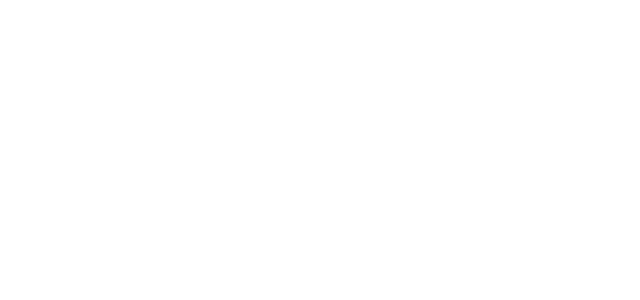
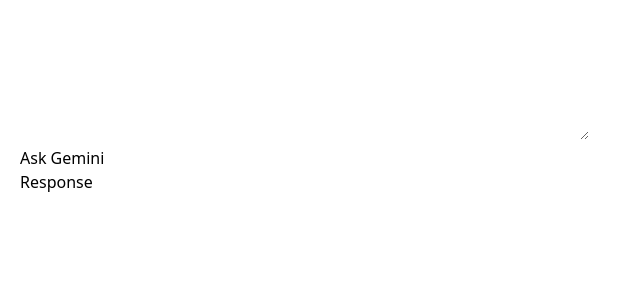
Before and after one commit to NaveenHiranya/VnixEnv, a Next.js app: page / in a window 1280 px wide. Shown: the top 300 px of the page, without its empty margins (0-640 px from the left). Built offline with nearby package versions, Linux system fonts and the light colour scheme.

Commit message:
feat: add Gemini API

```diff
--- /dev/null
+++ b/app/api/chat/route.ts
@@ -0,0 +1,27 @@
+import { GoogleGenAI } from "@google/genai";
+
+const ai = new GoogleGenAI({
+  apiKey: process.env.GEMINI_API_KEY!,
+});
+
+export async function POST(req: Request) {
+  try {
+    const { prompt } = await req.json();
+
+    const response = await ai.models.generateContent({
+      model: "gemini-2.5-flash",
+      contents: prompt,
+    });
+
+    return Response.json({
+      text: response.text,
+    });
+  } catch (error) {
+    console.error(error);
+
+    return Response.json(
+      { error: "Something went wrong" },
+      { status: 500 }
+    );
+  }
+}
--- a/app/page.tsx
+++ b/app/page.tsx
@@ -1,7 +1,43 @@
-import Image from "next/image";
+"use client";
+
+import { useState } from "react";
 
 export default function Home() {
+  const [prompt, setPrompt] = useState("");
+  const [answer, setAnswer] = useState("");
+
+  const askGemini = async () => {
+    const res = await fetch("/api/chat", {
+      method: "POST",
+      headers: {
+        "Content-Type": "application/json",
+      },
+      body: JSON.stringify({ prompt }),
+    });
+
+    const data = await res.json();
+
+    setAnswer(data.text);
+  };
+
   return (
-    <div></div>
+    <main style={{ padding: 20 }}>
+      <textarea
+        rows={5}
+        cols={60}
+        value={prompt}
+        onChange={(e) => setPrompt(e.target.value)}
+      />
+
+      <br />
+
+      <button onClick={askGemini}>
+        Ask Gemini
+      </button>
+
+      <h2>Response</h2>
+
+      <p>{answer}</p>
+    </main>
   );
 }
--- a/package.json
+++ b/package.json
@@ -9,6 +9,7 @@
     "lint": "eslint"
   },
   "dependencies": {
+    "@google/genai": "^2.8.0",
     "next": "16.2.7",
     "react": "19.2.4",
     "react-dom": "19.2.4"
```
Also changed, not shown: 1 other file (tests, documents, lock files or other folders).
